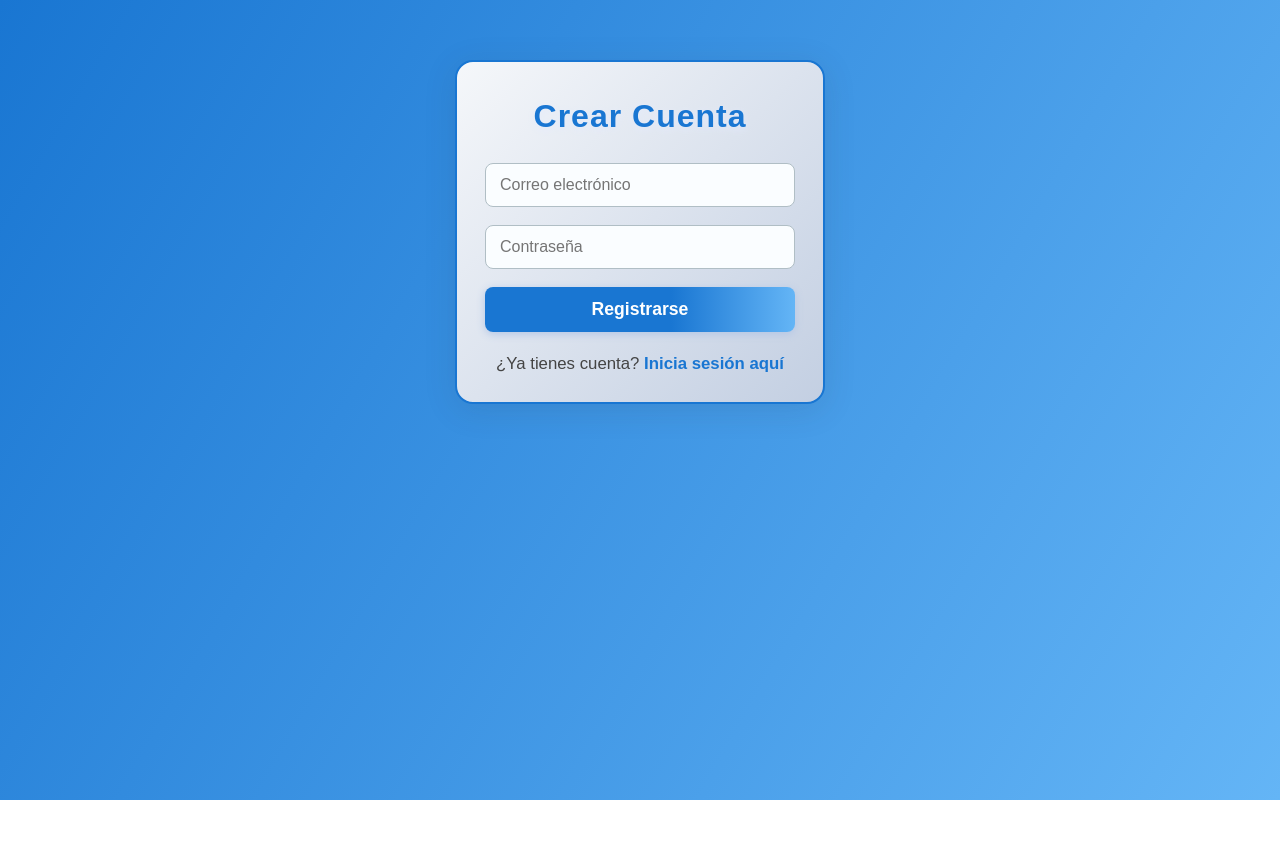
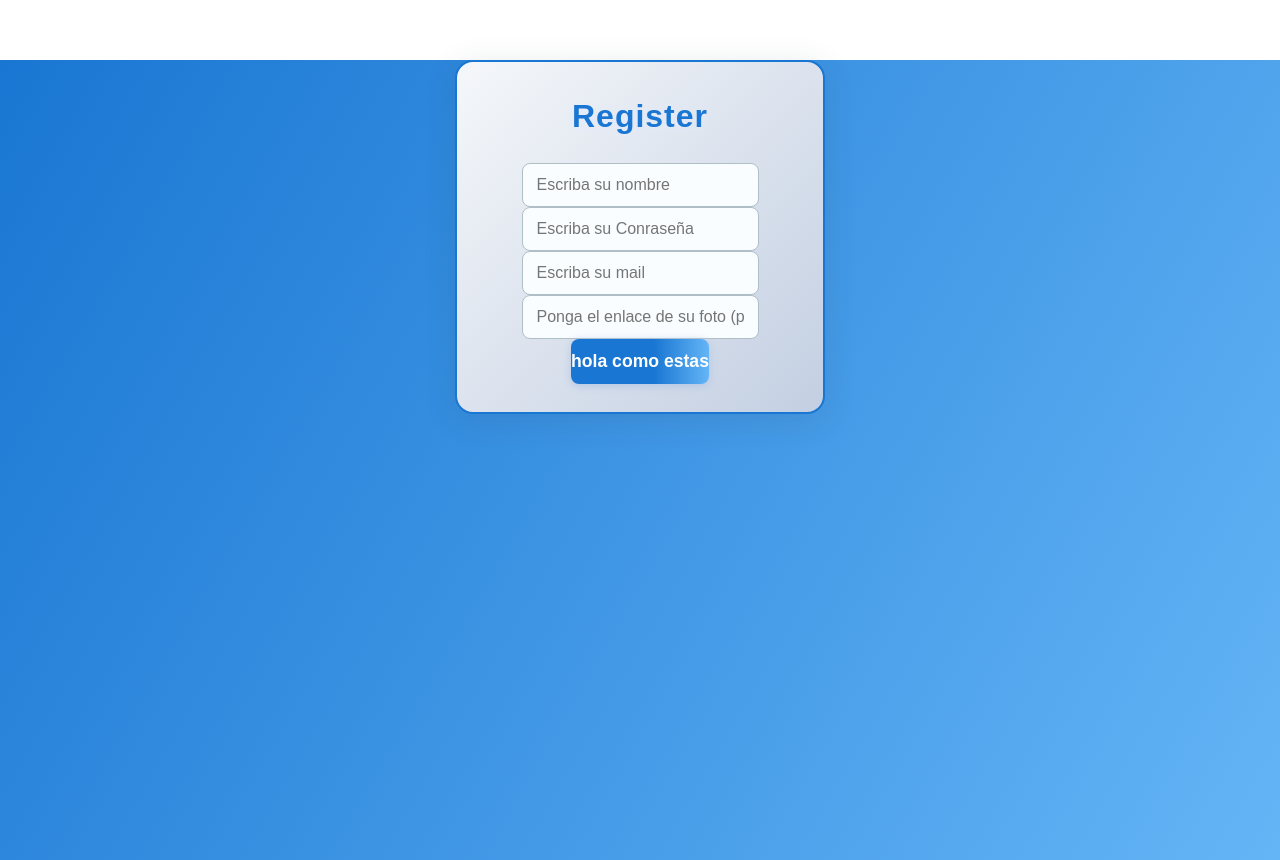
Before and after one commit to camilagiardini/creacion-chat-G19, a Next.js app in the folder creacion-chat-g19/front/: page /register in a window 1280 px wide. Before the commit the page ends 800 px from the top, so only its background shows below. Built offline with nearby package versions, Linux system fonts and the light colour scheme; no server answers.

Commit message:
cambios en el rgister

```diff
--- a/creacion-chat-g19/front/src/app/(autentication)/register/page.js
+++ b/creacion-chat-g19/front/src/app/(autentication)/register/page.js
@@ -5,85 +5,66 @@ import Input from "@/components/Input"
 import Link from "next/link"
 import { useEffect, useState } from "react"
 import { useRouter } from "next/navigation"
-import styles from "./register.styles.css"
+import styles from "@/app/(autentication)/register/register.module.css"
 
 export default function RegisterPage() {
     const [usuarios, setUsuarios] = useState([])
     const [email, setEmail] = useState("")
+    const [nombre, setNombre] = useState("")
     const [password, setPassword] = useState("")
+    const [foto, setFoto] = useState("")
     const [error, setError] = useState("")
     const router = useRouter()
 
-    useEffect(() => {
-        fetch("http://localhost:4006/usuarios")
-            .then(response => response.json())
-            .then(result => setUsuarios(result))
-            .catch(err => console.error("Error al cargar usuarios:", err))
-    }, [])
 
-    async function singUp(e) {
-        e.preventDefault()
-        const nuevoUsuario = {
-            email: email,
-            password: password
-        }
 
-        const existe = usuarios.some(u => u.email === nuevoUsuario.email)
+    // async function singUp(e) {
+    //     e.preventDefault()
+    //     const nuevoUsuario = {
+    //         email: email,
+    //         password: password
+    //     }
 
-        if (existe) {
-            setError("Ese correo ya está registrado")
-            return
-        }
+    //     const existe = usuarios.some(u => u.email === nuevoUsuario.email)
 
-        try {
-            const response = await fetch("http://localhost:4006/usuarios", {
-                method: "POST",
-                headers: { "Content-Type": "application/json" },
-                body: JSON.stringify(nuevoUsuario)
-            })
+    //     if (existe) {
+    //         setError("Ese correo ya está registrado")
+    //         return
+    //     }
 
-            if (response.ok) {
-                router.push("/login")
-            } else {
-                setError("Error al crear el usuario")
-            }
-        } catch (error) {
-            setError("Hubo un problema con el registro")
-        }
+    //     try {
+    //         const response = await fetch("http://localhost:4006/usuarios", {
+    //             method: "POST",
+    //             headers: { "Content-Type": "application/json" },
+    //             body: JSON.stringify(nuevoUsuario)
+    //         })
+
+    //         if (response.ok) {
+    //             router.push("/login")
+    //         } else {
+    //             setError("Error al crear el usuario")
+    //         }
+    //     } catch (error) {
+    //         setError("Hubo un problema con el registro")
+    //     }
+    // }
+    function signUp() {
+        console.log("hola")
     }
 
+
+
     return (
-        <div className="login-container">
-            <h2>Crear Cuenta</h2>
-            <form onSubmit={singUp}>
-                <input
-                    type="email"
-                    placeholder="Correo electrónico"
-                    value={email}
-                    onChange={(e) => {
-                        console.log(e.target.value)
-                        setEmail(e.target.value)}
-                    }
-                    required
-                />
-                <input
-                    type="password"
-                    placeholder="Contraseña"
-                    value={password}
-                    onChange={(e) => {
-                        console.log(e.target.value)
-                        setPassword(e.target.value)}
-                    }
+        <div className={styles.Contenedorbody}>
+            <div className={styles.loginContainer}>
+                <h2>Register</h2>
+                <Input page="register" placeholder="Escriba su nombre" type="text" onChange={(e) => {setNombre(e.target.value)}}/>
+                <Input page="register" placeholder="Escriba su Conraseña" type="password" onChange={(e) => {setPassword(e.target.value)}}/>
+                <Input page="register" placeholder="Escriba su mail" type="email" onChange={(e) => {setEmail(e.target.value)}}/>
+                <Input page="register" placeholder="Ponga el enlace de su foto (publico)" type="text" onChange={(e) => {setFoto(e.target.value)}}/>
+                <Button onClick={signUp} page="register" text="hola como estas"></Button>
+            </div>
 
-                    required
-                />
-                <button type="submit">Registrarse</button>
-            </form>
-            {error && <p className="error">{error}</p>}
-            <p>
-                ¿Ya tienes cuenta?{" "}
-                <Link href="/login">Inicia sesión aquí</Link>
-            </p>
         </div>
     )
 }
--- a/creacion-chat-g19/front/src/app/(autentication)/register/register.styles.css
+++ b/creacion-chat-g19/front/src/app/(autentication)/register/register.module.css
@@ -1,4 +1,4 @@
-.login-container {
+.loginContainer {
     max-width: 370px;
     margin: 60px auto;
     padding: 36px 28px 28px 28px;
@@ -11,7 +11,7 @@
     border: 2px solid #1976d2;
 }
 
-.login-container h2 {
+.loginContainer h2 {
     margin-bottom: 28px;
     color: #1976d2;
     font-size: 2rem;
@@ -20,47 +20,22 @@
     text-shadow: 0 2px 8px #e3eafc;
 }
 
-.login-container form {
+.loginContainer form {
     width: 100%;
     display: flex;
     flex-direction: column;
     gap: 18px;
 }
 
-.login-container input {
-    padding: 12px 14px;
-    border-radius: 8px;
-    border: 1.5px solid #b0bec5;
-    font-size: 1rem;
-    background: #fafdff;
-    transition: border 0.2s;
+.loginContainer button {
+
 }
 
-.login-container input:focus {
-    border: 1.5px solid #1976d2;
-    outline: none;
-    background: #e3eafc;
+.loginContainer button:hover {
+
 }
 
-.login-container button {
-    padding: 12px 0;
-    border-radius: 8px;
-    background: linear-gradient(90deg, #1976d2 60%, #64b5f6 100%);
-    color: #fff;
-    font-weight: 600;
-    font-size: 1.1rem;
-    border: none;
-    cursor: pointer;
-    box-shadow: 0 2px 8px #b3c6e6;
-    transition: background 0.2s, transform 0.1s;
-}
-
-.login-container button:hover {
-    background: linear-gradient(90deg, #1565c0 60%, #42a5f5 100%);
-    transform: translateY(-2px) scale(1.03);
-}
-
-.login-container .error {
+.loginContainer .error {
     color: #d32f2f;
     margin-top: 10px;
     font-size: 1rem;
@@ -71,27 +46,27 @@
     border: 1px solid #ffcdd2;
 }
 
-.login-container p {
+.loginContainer p {
     margin-top: 22px;
     font-size: 1.05rem;
     color: #444;
     text-align: center;
 }
 
-.login-container a {
+.loginContainer a {
     color: #1976d2;
     text-decoration: none;
     font-weight: 600;
     transition: color 0.2s;
 }
 
-.login-container a:hover {
+.loginContainer a:hover {
     color: #0d47a1;
     text-decoration: underline;
 }
 
 
-body {
+.Contenedorbody {
     min-height: 100vh;
     margin: 0;
     padding: 0;
--- a/creacion-chat-g19/front/src/components/Button.js
+++ b/creacion-chat-g19/front/src/components/Button.js
@@ -1,10 +1,17 @@
-"use client"
+import styles from "@/components/Button.module.css"
+import clsx from "clsx"
 
 
 export default function Button(props){
     return (
         <>
-            <button className="button-login" onClick={props.onClick}>{props.text}</button>
+            <button
+            className={clsx((styles.button), {
+                [styles.buttonRegister] : props.page === "register"
+            })}
+
+            onClick={props.onClick}
+            >{props.text}</button>
         </>
     )
 }
--- a/creacion-chat-g19/front/src/components/Button.module.css
+++ b/creacion-chat-g19/front/src/components/Button.module.css
@@ -1,11 +1,20 @@
 .button {
-    background-color: rgb(255, 151, 60);
+    padding: 10px;
 }
 
-.incrementar {
-    background-color: rgb(13, 76, 13);
+.buttonRegister{
+    padding: 12px 0;
+    border-radius: 8px;
+    background: linear-gradient(90deg, #1976d2 60%, #64b5f6 100%);
+    color: #fff;
+    font-weight: 600;
+    font-size: 1.1rem;
+    border: none;
+    cursor: pointer;
+    box-shadow: 0 2px 8px #b3c6e6;
+    transition: background 0.2s, transform 0.1s;
 }
-
-.decrementar {
-    background-color: red;
+.buttonRegister:hover{
+    background: linear-gradient(90deg, #1565c0 60%, #42a5f5 100%);
+    transform: translateY(-2px) scale(1.03);
 }
--- a/creacion-chat-g19/front/src/components/Input.js
+++ b/creacion-chat-g19/front/src/components/Input.js
@@ -1,8 +1,18 @@
+
+import styles from "@/components/Input.module.css"
+import clsx from "clsx"
+
 export default function Input(props) {
 
     return (
-        <>
-            <input type={props.type} onChange={props.onChange} checked={props.checked} ></input>
-        </>
+
+        <input
+            className={clsx((styles.input), {
+                [styles.inputRegister] : props.page === "register"
+            })}
+            type={props.type}
+            onChange={props.onChange}
+            checked={props.checked}
+            placeholder={props.placeholder}/>
     )
 }
--- /dev/null
+++ b/creacion-chat-g19/front/src/components/Input.module.css
@@ -0,0 +1,15 @@
+.inputRegister{
+    padding: 12px 14px;
+    border-radius: 8px;
+    border: 1.5px solid #b0bec5;
+    font-size: 1rem;
+    background: #fafdff;
+    transition: border 0.2s;
+    color: black;
+}
+
+.inputRegister:focus{
+    border: 1.5px solid #1976d2;
+    outline: none;
+    background: #e3eafc;
+}
```
Also changed, not shown: creacion-chat-g19/front/package.json (+5 -4 lines), 1 other file (tests, documents, lock files or other folders).
